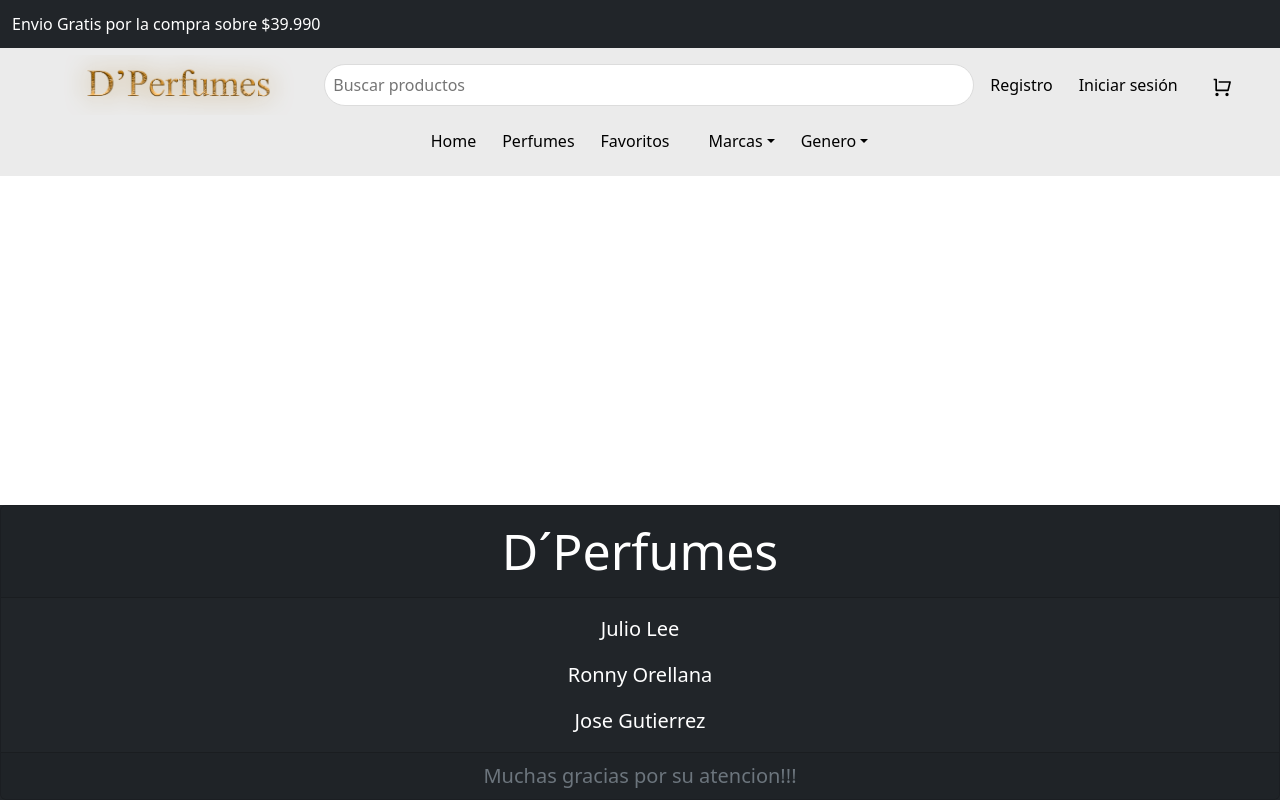
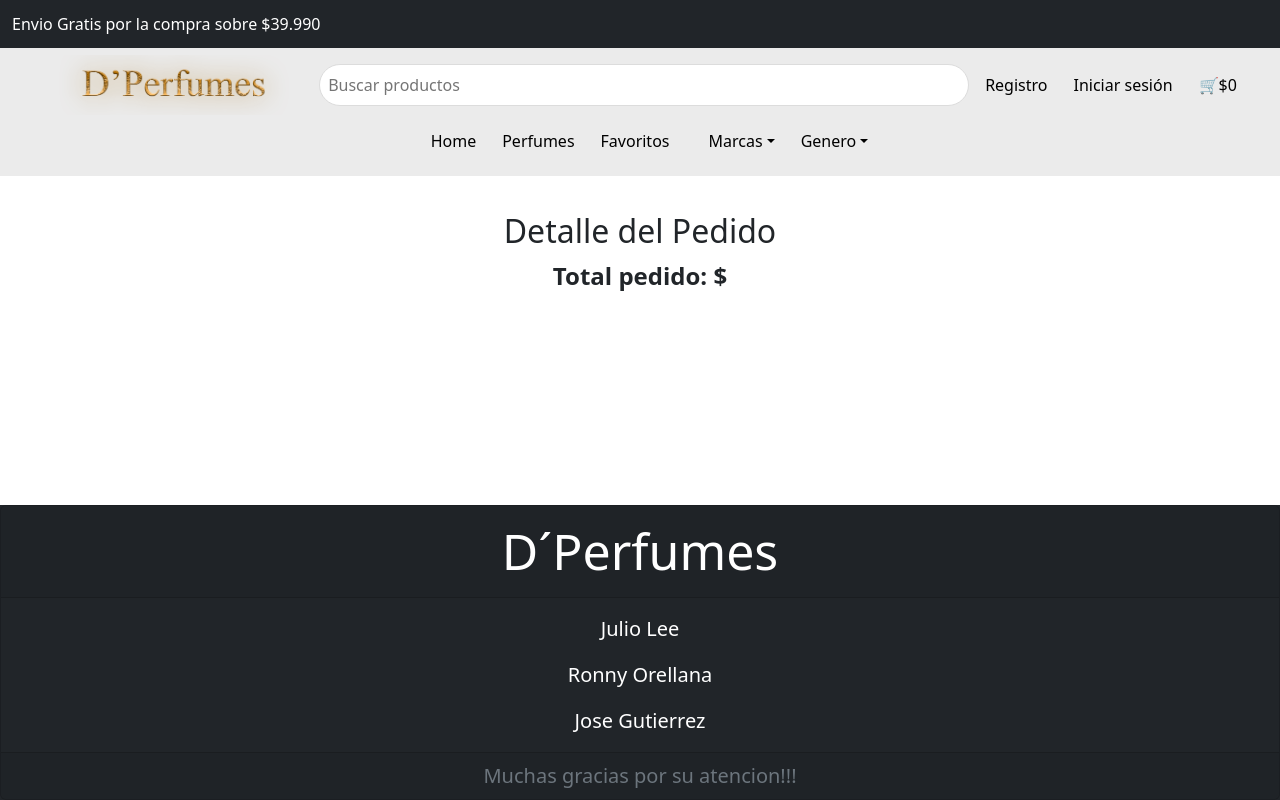
Before and after one commit to JulioCLee/dperfumes-proyectoFinal, a React (Create React App) app: page /carrito in a window 1280 px wide. Built offline with nearby package versions, Linux system fonts and the light colour scheme; the HTML template or start-up script is replaced by a standard one.

Commit message:
ultimos cambios carrito

```diff
--- a/src/App.js
+++ b/src/App.js
@@ -25,6 +25,7 @@ function App() {
     usuarios: [],
     conectado: {},
     cart: [],
+    totalPedido:"",
   });
 
   console.log(storeGlobal)
--- a/src/Components/CardPerfumes.jsx
+++ b/src/Components/CardPerfumes.jsx
@@ -9,7 +9,7 @@ import { BsHeart } from 'react-icons/bs';
 
 const CardPerfumes = ({ perfume }) => {
     const { store, setStore } = useStore()
-    const { perfumes, cart } = store
+    const { perfumes, cart, setCart, totalPedido, setTotalPedido } = store
 
     const navigate = useNavigate();
 
@@ -24,8 +24,7 @@ const CardPerfumes = ({ perfume }) => {
     }
 
     const handleCart = (perfume) => {
-        setStore({ ...store, cart: [...cart, perfume] })
-        console.log(cart);
+        setStore({ ...store, cart: [...cart, perfume], cant:1 })
     }
 
     return (
--- a/src/Components/NavBarra.jsx
+++ b/src/Components/NavBarra.jsx
@@ -9,9 +9,16 @@ import { useNavigate } from 'react-router-dom';
 
 const NavBarra = () => {
     const { store, setStore } = useStore();
-    const { conectado, searchTerms } = store;
+    const { conectado, searchTerms, totalPedido } = store;
     const setActiveClass = ({ isActive }) => (isActive ? "viewActiva" : "view");
 
+    const formatter = new Intl.NumberFormat('en-US', {
+        style: 'currency',
+        currency: 'USD',
+        minimumFractionDigits: 0
+    })
+
+    var value = totalPedido;
 
     const handleSearch = (e) => {
         let a = e.target.value;
@@ -56,7 +63,7 @@ const NavBarra = () => {
                                 <NavLink className={setActiveClass}
                                     to="/sesion">Iniciar sesión</NavLink>
                                 <NavLink className="lst"
-                                    to="/carrito"><RiShoppingCartLine className='fs-5 ms-2'></RiShoppingCartLine></NavLink>
+                                    to="/carrito">🛒{formatter.format(value)}</NavLink>
                             </Nav>
                     }
                 </div>
--- a/src/Views/Carrito.jsx
+++ b/src/Views/Carrito.jsx
@@ -1,21 +1,69 @@
+import { useStore } from '../Contexts/MyContext'
 import React from 'react'
-import { useStore } from '../Contexts/MyContext'
-import CardPerfumes from '../Components/CardPerfumes'
-import { Col } from 'react-bootstrap'
+import { Button } from 'react-bootstrap';
+import { calculaTotalPedido } from '../utils/utils';
 
 const Carrito = () => {
 
   const { store, setStore } = useStore()
-  const { perfumes, cart } = store
+  const { perfumes, cart, setCart, totalPedido, setTotalPedido } = store
+
+
+  const disminuirCantidad = (SKU) => {
+    const idx = cart.findIndex((p) => p.SKU === SKU);
+    if (idx >= 0) {
+      cart[idx].cant -= 1;
+      setCart([...setCart]);
+    }
+    const totalPedidoActual = calculaTotalPedido(cart);
+    setTotalPedido(totalPedidoActual);
+  }
+
+  const aumentarCantidad = (SKU) => {
+    const idx = cart.findIndex((p) => p.SKU === SKU);
+    if (idx >= 0) {
+      cart[idx].cant += 1;
+      setCart([...cart]);
+    }
+    const totalPedidoActual = calculaTotalPedido(cart);
+    setTotalPedido(totalPedidoActual);
+  }
 
   return (
     <div>
       {
-        cart && cart.map((perfume) => {
-          return <Col className='p-0 m-0' key={perfume.SKU}>
-            <CardPerfumes perfume={perfume}></CardPerfumes>
-          </Col>
-        })
+        <div className='boxCarrito'>
+        <h2>Detalle del Pedido</h2>
+        <div>
+          {
+         cart && cart.map((perfume, i) => {
+              return (
+              <div key={i} className='detallePedido'>
+                <div className='tittle'>
+                  <h4>Producto</h4>
+                  <div className='boxCaja'>
+                    <img src={perfume.IMG} alt="img" />
+                    <span>{perfume.MARCA}</span>
+                  </div>
+                </div>
+                <div className='precioCantidad'>
+                  <div className='pe-5' >
+                    <h4>Sub-total</h4>
+                    <span> ${perfume.PRECIO}</span>
+                  </div>
+                </div>
+                  <div>
+                    <h4>Cantidad</h4>
+                    <Button className='mx-2 px-3' variant="danger" onClick={() => disminuirCantidad(perfume.SKU)}>-</Button>
+                    <span>{perfume.cant}</span>
+                    <Button className='mx-2 px-3' onClick={() => aumentarCantidad(perfume.SKU)} >+</Button>
+                  </div>
+              </div>)
+            })
+          }
+          <strong className='totalP'>Total pedido: ${totalPedido}</strong>
+        </div>
+      </div>
       }
     </div >
   )
--- a/src/index.css
+++ b/src/index.css
@@ -322,3 +322,22 @@ span {
   margin: auto;
   margin-bottom: 24px;
 }
+
+.boxCarrito{
+  display: flex;
+  flex-direction: column;
+  align-items: center;
+  margin-top: 36px;
+  font-size: 24px;
+}
+
+
+.detallePedido img{
+  width: 46px;
+  margin: 6px;
+
+}
+
+.tittle{
+  width: 50%;
+}
--- /dev/null
+++ b/src/utils/utils.js
@@ -0,0 +1,10 @@
+const calculaTotalPedido = (cart) =>{
+    let total = 0;
+    cart.map ((p) =>{
+        total = total + (p.PRECIO * p.cant)
+    })
+
+    return total;
+}
+
+export { calculaTotalPedido}
```
